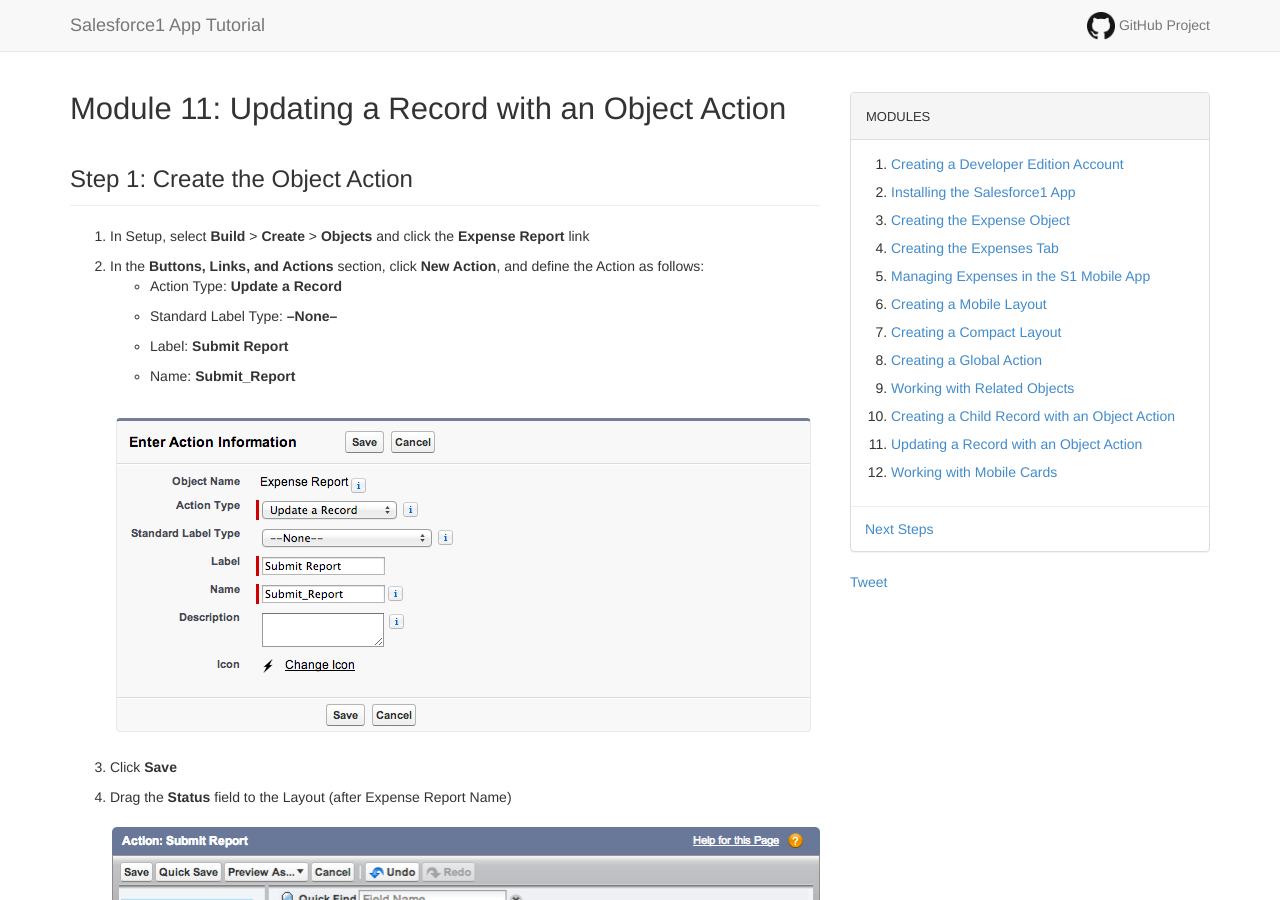
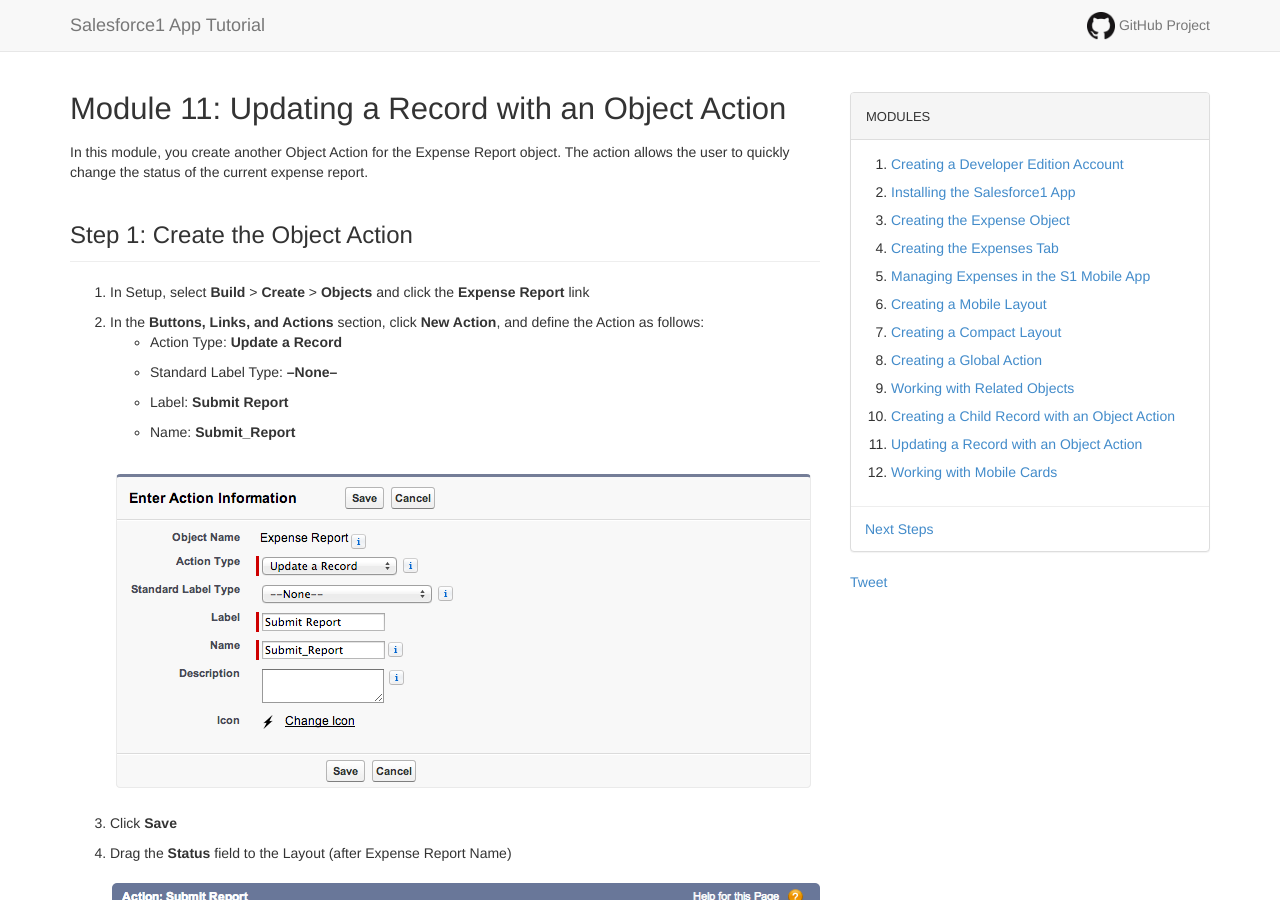
Before and after one commit to ccoenraets/salesforce1-app-tutorial, a Jekyll site: the page built from object-action-update-record.md, in a window 1280 px wide and 900 px high. Built offline with Jekyll 4.4.1, drawn with Linux system fonts in a browser that asks for light colours; Markdown is read by kramdown in place of the engine named in the settings; comment, search, counter and statistics services are not loaded.

Commit message:
editing instructions

```diff
--- a/object-action-update-record.md
+++ b/object-action-update-record.md
@@ -2,6 +2,10 @@
 layout: module
 title: Module 11&#58; Updating a Record with an Object Action
 ---
+In this module,
+you create another Object Action for the Expense Report object. The action allows the user to quickly change the status
+ of
+the current expense report.
 
 ## Step 1: Create the Object Action
 
@@ -31,7 +35,7 @@
 
     ![](images/predefined_value.png)
 
-1. Click Save
+1. Click **Save**
 
 ## Step 3: Modify the Publisher Actions Layout
 
```
Also changed, not shown: 1 other file.
